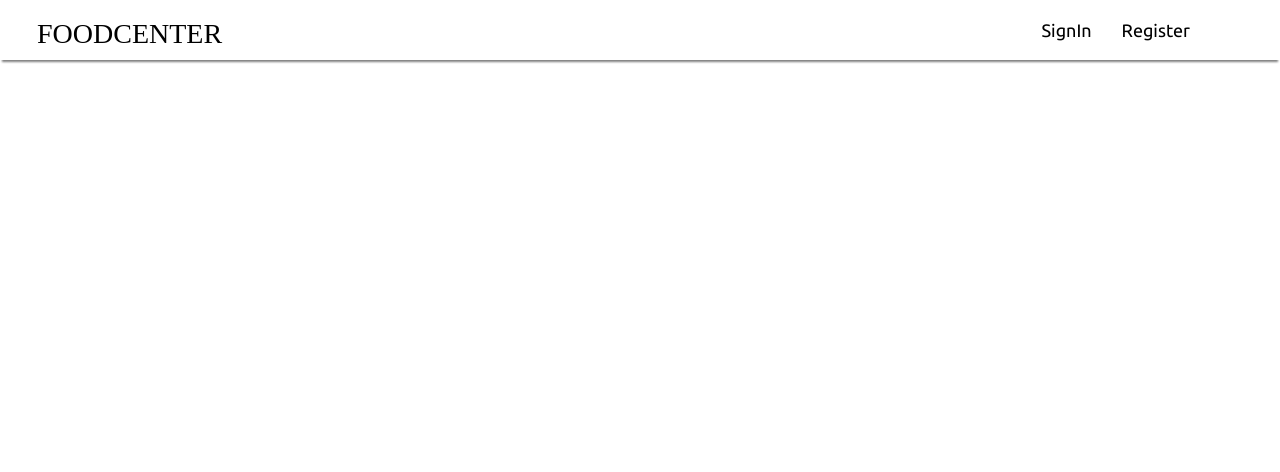
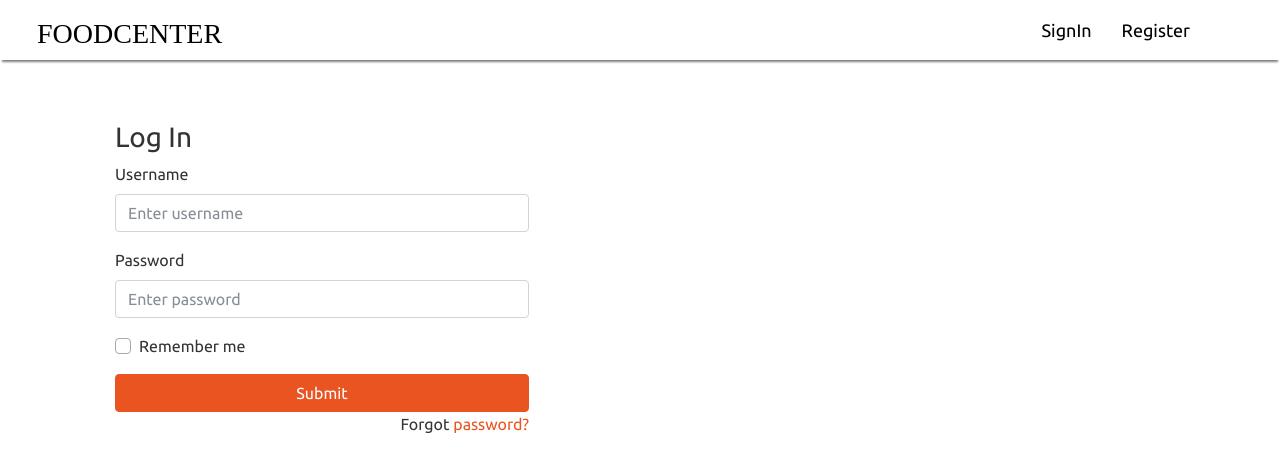
Before and after one commit to limbuneeshen/React-Food-Center, a React (Create React App) app: page /adminlogin in a window 1280 px wide. Shown: the top 472 px of the page. Built offline with nearby package versions, Linux system fonts and the light colour scheme.

Commit message:
commiting again third

```diff
--- a/src/App.js
+++ b/src/App.js
@@ -7,6 +7,7 @@ import HomePage from './pages/homepage/homepage';
 import LoginPage from './pages/loginpage/loginpage';
 import RegisterPage from './pages/registerpage/registerpage';
 import FoodmenuPage from './pages/foodmenupage/foodmenupage';
+import AdminLogin from './pages/adminloginpage/adminloginpage';
 
 const App = () => {
   return (
@@ -18,7 +19,7 @@ const App = () => {
       <Route exact path='/signin' component={LoginPage}/>
       <Route exact path='/register' component={RegisterPage}/>
       <Route exact path='/foodmenu' component={FoodmenuPage}/>
-
+      <Route exact path='/adminlogin' component={AdminLogin}/>
       </Container>
     </div>
     </Router>
--- /dev/null
+++ b/src/pages/adminloginpage/adminloginpage.jsx
@@ -0,0 +1,31 @@
+import './adminloginpage.css';
+import React from 'react';
+
+const AdminLogin=()=> (
+            <form className='loginform'>
+                <h3>Log In</h3>
+
+                <div className="form-group">
+                    <label>Username</label>
+                    <input type="text" className="form-control" placeholder="Enter username" />
+                </div>
+
+                <div className="form-group">
+                    <label>Password</label>
+                    <input type="password" className="form-control" placeholder="Enter password" />
+                </div>
+
+                <div className="form-group">
+                    <div className="custom-control custom-checkbox">
+                        <input type="checkbox" className="custom-control-input" id="customCheck1" />
+                        <label className="custom-control-label" htmlFor="customCheck1">Remember me</label>
+                    </div>
+                </div>
+
+                <button type="submit" className="btn btn-primary btn-block">Submit</button>
+                <p className="forgot-password text-right">
+                    Forgot <a href="#">password?</a>
+                </p>
+            </form>
+        );
+export default AdminLogin;
```
Also changed, not shown: src/pages/adminloginpage/adminloginpage.css (added).
